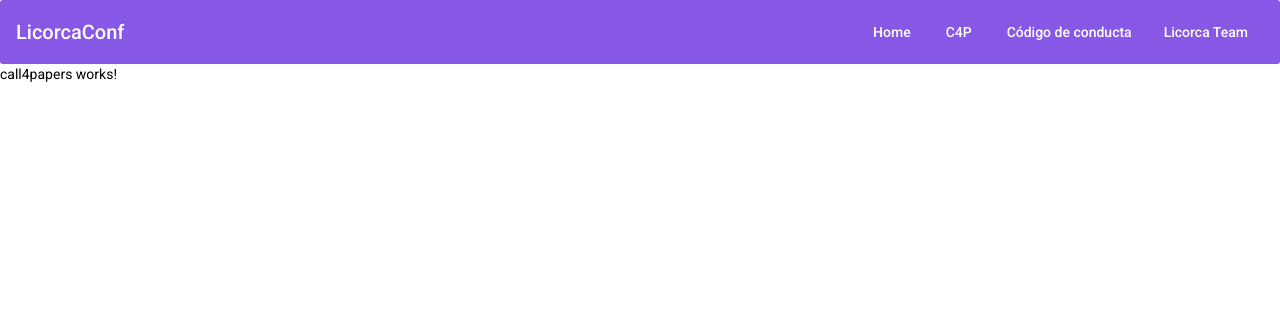
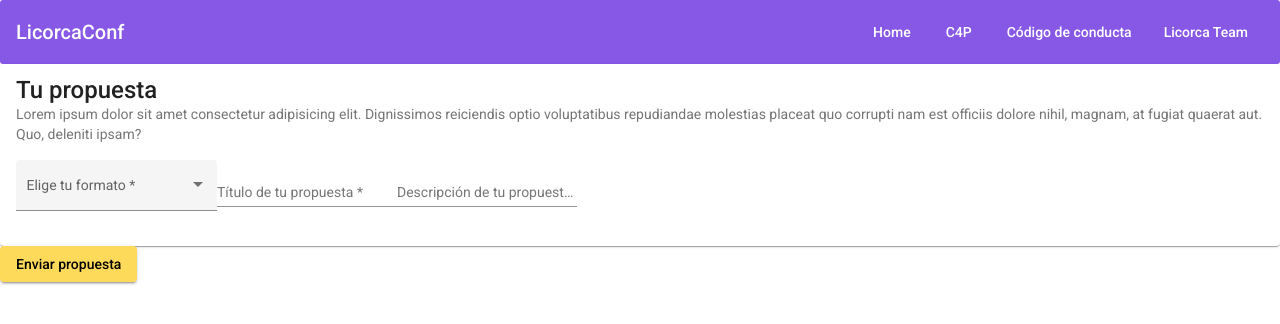
Before and after one commit to cristinapampin/licorcaconf, an Angular app: page /call-4-papers in a window 1280 px wide. Shown: the top 324 px of the page. Built offline with nearby package versions, Linux system fonts and the light colour scheme.

Commit message:
call4papers WIP

```diff
--- /dev/null
+++ b/src/app/model/typePaper.enum.ts
@@ -0,0 +1,4 @@
+export enum typePaper {
+  talk,
+  openSpace
+}
--- a/src/app/pages/call4papers/call4papers.component.html
+++ b/src/app/pages/call4papers/call4papers.component.html
@@ -1 +1,39 @@
-<p>call4papers works!</p>
+<form [formGroup]="paperForm">
+  <div>
+    <mat-card>
+      <mat-card-title>Tu propuesta</mat-card-title>
+      <mat-card-subtitle>Lorem ipsum dolor sit amet consectetur adipisicing elit. Dignissimos reiciendis optio
+        voluptatibus repudiandae molestias placeat quo corrupti nam est officiis dolore nihil, magnam, at fugiat quaerat
+        aut. Quo, deleniti ipsam?</mat-card-subtitle>
+
+      <mat-form-field appearance="fill">
+        <mat-label>Elige tu formato</mat-label>
+        <mat-select formControlName="typePaper">
+          <mat-option value="typePaper.talk">Charla</mat-option>
+          <mat-option value="typePaper.openSpace">Open space</mat-option>
+        </mat-select>
+        <mat-error *ngIf="paperForm.get('typePaper').errors?.['required']">Es obligatorio</mat-error>
+      </mat-form-field>
+
+      <mat-form-field>
+        <mat-label>Título de tu propuesta</mat-label>
+        <input matInput formControlName="titlePaper">
+        <mat-error *ngIf="paperForm.get('titlePaper').errors?.['required']">Es obligatorio</mat-error>
+      </mat-form-field>
+
+      <mat-form-field>
+        <mat-label>Descripción de tu propuesta</mat-label>
+        <input matInput formControlName="descriptionPaper">
+        <mat-error *ngIf="paperForm.get('descriptionPaper').errors?.['required']">Es obligatorio</mat-error>
+        <mat-error *ngIf="paperForm.get('descriptionPaper').errors?.['minLength']">Min 350 caracteres</mat-error>
+      </mat-form-field>
+
+      <!-- <mat-checkbox class="col-12 col-md-4 mt-3" formControlName="firstTalk">Primera</mat-checkbox>-->
+
+    </mat-card>
+
+
+  </div>
+</form>
+
+<button mat-raised-button color="accent">Enviar propuesta</button>
--- a/src/app/pages/call4papers/call4papers.component.ts
+++ b/src/app/pages/call4papers/call4papers.component.ts
@@ -1,4 +1,6 @@
 import { Component, OnInit } from '@angular/core';
+import { FormBuilder, FormGroup, Validators } from '@angular/forms';
+import { typePaper } from 'src/app/model/typePaper.enum';
 
 @Component({
   selector: 'app-call4papers',
@@ -7,9 +9,39 @@ import { Component, OnInit } from '@angular/core';
 })
 export class Call4papersComponent implements OnInit {
 
-  constructor() { }
+  paperForm: FormGroup
+  typePaper: typePaper
+
+  constructor(private formBuilder: FormBuilder) { }
 
   ngOnInit(): void {
+    this.createPaperform()
   }
 
+  createPaperform() {
+    this.paperForm = this.formBuilder.group({
+      typePaper: ['', Validators.required],
+      titlePaper: ['', Validators.required],
+      descriptionPaper: ['', [Validators.required, Validators.minLength(350)]],
+      topicPaper: ['', Validators.required],
+      firstTalk: [''],
+      needMentoring: [''],
+      commentsPaper: [''],
+      speakerFullName: ['', Validators.required],
+      speakerMail: ['', [Validators.required, Validators.email]],
+      speakerBio: ['', [Validators.required, Validators.minLength(250)]],
+      speakerTwitter: [''],
+      speakerPronoun: ['', Validators.required],
+      speakerRole: ['', Validators.required],
+      speakerSeniority: ['', Validators.required],
+      isDoublePaper: [''],
+      speakerNeedsDoubleBed: [''],
+      speakerLocation: ['', Validators.required],
+      commentsSpeaker: [''],
+    })
+  }
+
+  savePaper() {
+    console.log(this.paperForm.value, this.paperForm.valid)
+  }
 }
```
